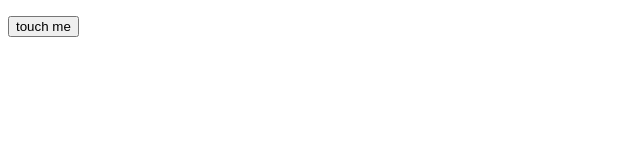
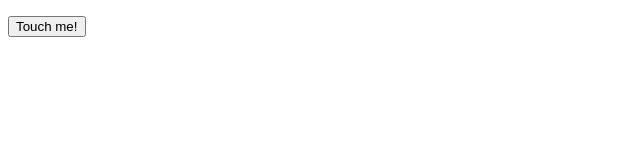
Before and after one commit to cherriontop/CS3-3Q-Section-AA2-Carbon, a plain HTML site: page index.html in a window 1280 px wide. Shown: the full height of the page, 0-640 px from the left. Drawn offline with Linux system fonts and the light colour scheme.

Commit message:
Update index.html

```diff
--- a/index.html
+++ b/index.html
@@ -12,6 +12,6 @@
     <body>
             <script src = "script.js"></script>
             <p id="result"></p>
-            <button id = "buttonclick" onclick = "exponentialPopulationGrowth()">touch me</button>
+            <button id = "buttonclick" onclick = "exponentialPopulationGrowth()">Touch me!</button>
     </body>
 </html>
```
